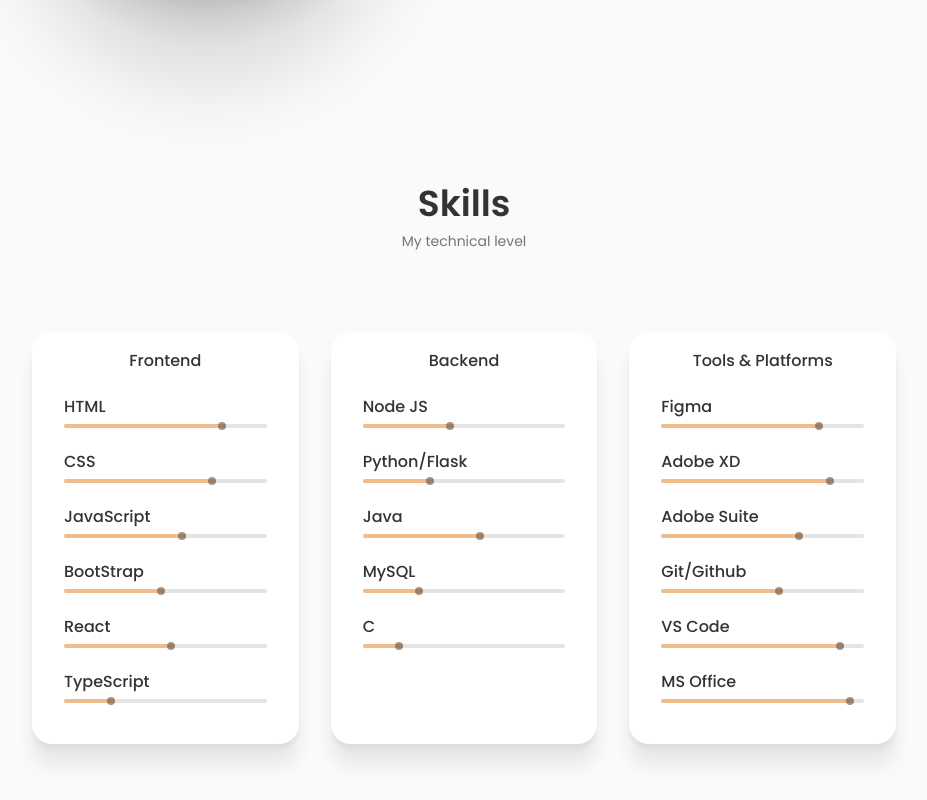
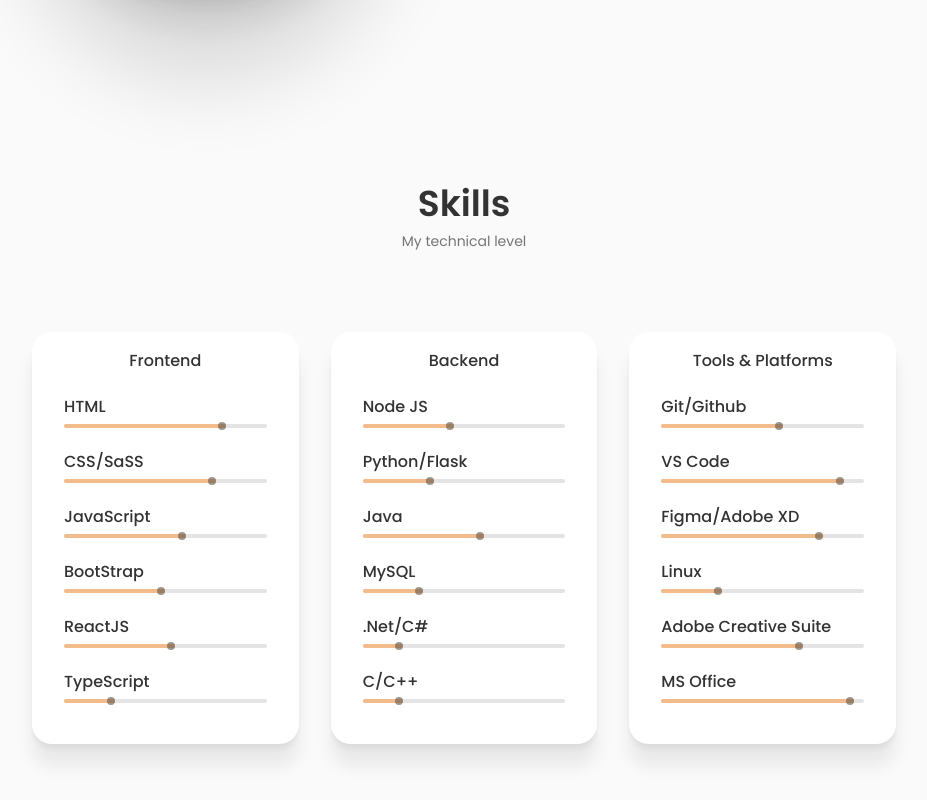
Before and after one commit to charlotteraz/Personal-Website, a React (Create React App) app: page / in a window 1280 px wide. Shown: the part 1312-2112 px from the top of the page, without its empty margins (176-1103 px from the left). Built offline with nearby package versions, Linux system fonts and the light colour scheme.

Commit message:
update resume

```diff
--- a/src/components/about/About.jsx
+++ b/src/components/about/About.jsx
@@ -1,7 +1,7 @@
 import React from 'react'
 import "./about.css"
 import AboutImg from "../../assets/about.jpg"
-import CV from "../../assets/RAZ-CHARLOTTE.pdf"
+import CV from "../../assets/Raz_Resume.pdf"
 
 const About = () => {
   return (
--- a/src/components/home/Data.jsx
+++ b/src/components/home/Data.jsx
@@ -7,7 +7,7 @@
     <div className="home__data">
       <div className="home__titles">
         <h1 className="home__title">Charlotte Raz </h1>
-        <h3 className="home__subtitle">Frontend Developer</h3>
+        <h3 className="home__subtitle">Web Developer</h3>
       </div>
 
       <p className="home__description">
--- a/src/components/skills/Data.jsx
+++ b/src/components/skills/Data.jsx
@@ -6,7 +6,7 @@
   },
   {
     id: 2,
-    title: "CSS",
+    title: "CSS/SaSS",
     percentage: "75%",
   },
   {
@@ -21,7 +21,7 @@
   },
   {
     id: 5,
-    title: "React",
+    title: "ReactJS",
     percentage: "55%",
   },
   {
@@ -53,28 +53,18 @@
     percentage: "30%",
   },
   {
+    id: 6,
+    title: ".Net/C#",
+    percentage: "20%",
+  },
+  {
     id: 5,
-    title: "C",
+    title: "C/C++",
     percentage: "20%",
   },
 ];
 
 export const tools = [
-  {
-    id: 1,
-    title: "Figma",
-    percentage: "80%",
-  },
-  {
-    id: 2,
-    title: "Adobe XD",
-    percentage: "85%",
-  },
-  {
-    id: 3,
-    title: "Adobe Suite",
-    percentage: "70%",
-  },
   {
     id: 4,
     title: "Git/Github",
@@ -86,6 +76,21 @@
     percentage: "90%",
   },
   {
+    id: 1,
+    title: "Figma/Adobe XD",
+    percentage: "80%",
+  },
+  {
+    id: 2,
+    title: "Linux",
+    percentage: "30%",
+  },
+  {
+    id: 3,
+    title: "Adobe Creative Suite",
+    percentage: "70%",
+  },
+  {
     id: 6,
     title: "MS Office",
     percentage: "95%",
```
Also changed, not shown: 2 other files (tests, documents, lock files or other folders).
